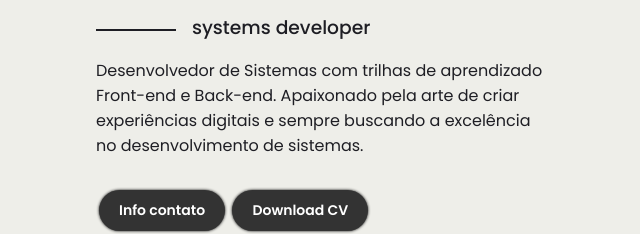
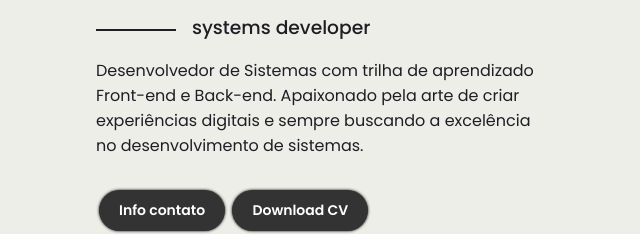
Before and after one commit to izaq-code/izaqcode.github.io, a plain HTML site: page index.html in a window 1280 px wide. Shown: the part 374-608 px from the top of the page, 192-832 px from the left. Drawn offline with Linux system fonts and the light colour scheme; some icons are missing.

Commit message:
Atualizar o index.html

```diff
--- a/index.html
+++ b/index.html
@@ -27,7 +27,7 @@
         </h2>
         <h3>systems developer </h3>
         <p>
-          Desenvolvedor de Sistemas com trilhas de aprendizado Front-end e Back-end. Apaixonado pela arte
+          Desenvolvedor de Sistemas com trilha de aprendizado Front-end e Back-end. Apaixonado pela arte
           de criar experiências digitais e sempre buscando a excelência no
           desenvolvimento de sistemas.
         </p>
```
